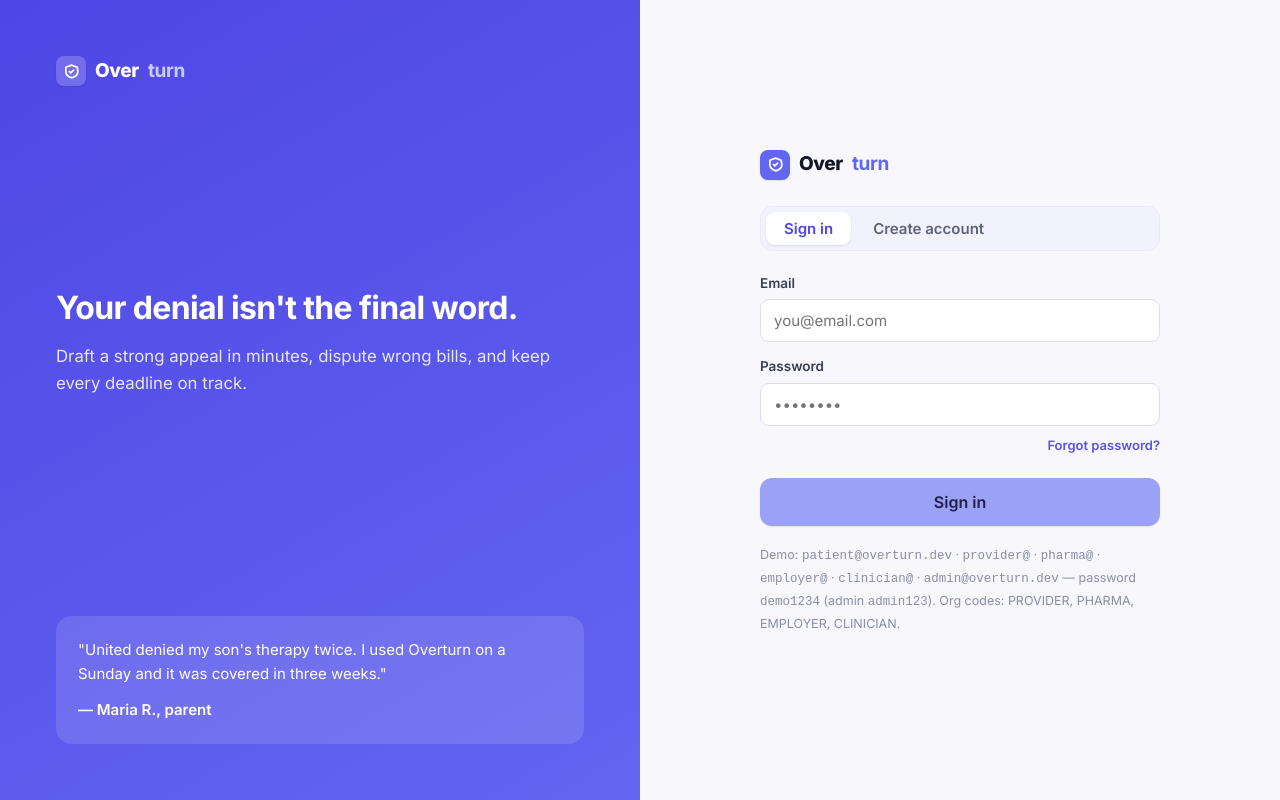
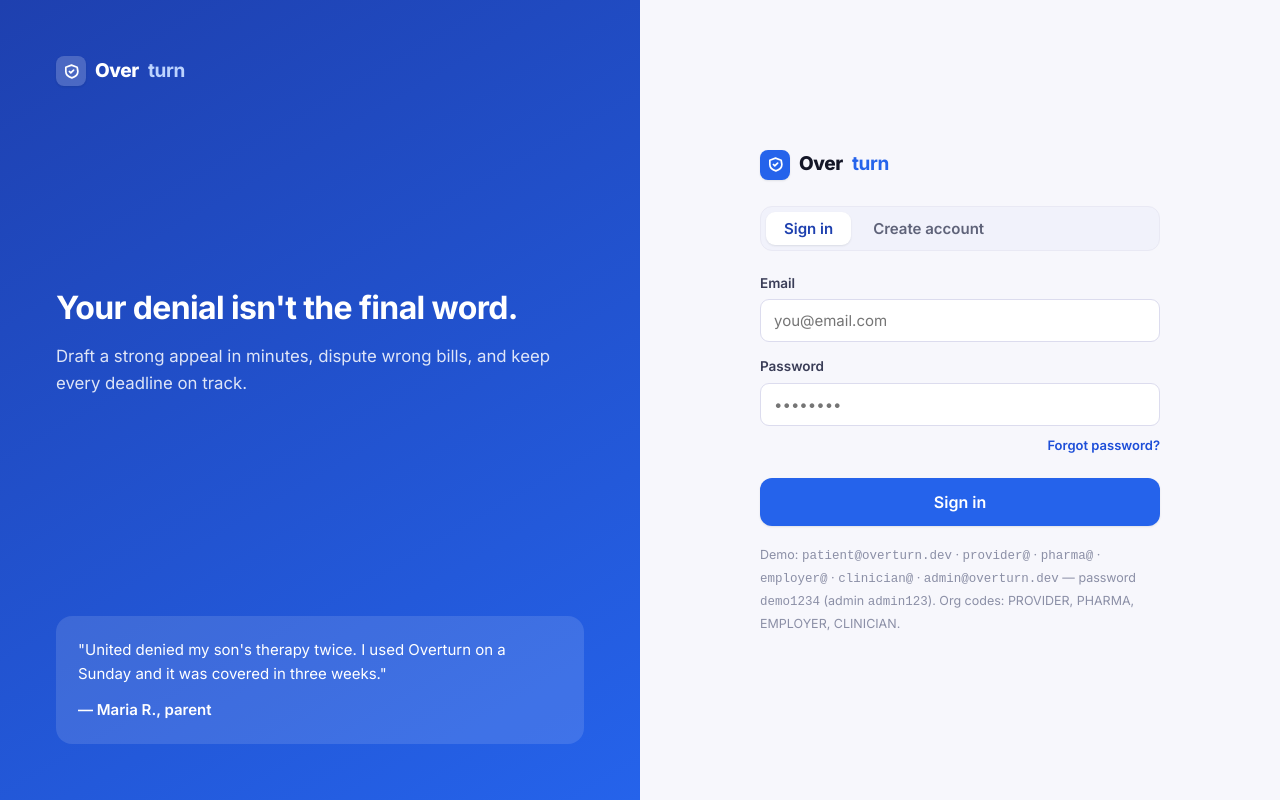
Before and after one commit to Sanjana-sun/reclaim, a website: page app/public/login.html in a window 1280 px wide. Drawn offline with Linux system fonts and the light colour scheme; no server answers.

Commit message:
Re-theme to trust blue (#2563eb); solid brand buttons with white text

```diff
--- a/app/public/css/app.css
+++ b/app/public/css/app.css
@@ -4,8 +4,8 @@
   --ink:#141627; --ink-2:#3a3d57; --mut:#5f6379; --faint:#8b8fa6;
   --line:#e9e9f4; --line-2:#dcdcee;
   --bg:#f7f7fc; --surface:#ffffff; --surface-2:#f1f2fb;
-  --brand:#6366f1; --brand-600:#5b52e6; --brand-700:#4f46e5; --brand-tint:#eef1ff; --brand-tint-2:#e0e4fe;
-  --accent:#6366f1;
+  --brand:#2563eb; --brand-600:#1d4ed8; --brand-700:#1e40af; --brand-tint:#eaf1fe; --brand-tint-2:#d3e3fd;
+  --accent:#2563eb;
   --warn:#9a6212; --warn-bg:#fbf0d8; --danger:#b4322b; --danger-bg:#fbeae8; --ok:#0e9f6e; --ok-bg:#e6f6ef;
   --radius:12px; --radius-lg:18px; --radius-sm:9px;
   --shadow-sm:0 1px 2px rgba(13,31,26,.06),0 1px 3px rgba(13,31,26,.04);
@@ -36,8 +36,8 @@ img,svg{max-width:100%;}
 
 /* buttons */
 .btn,button{font-family:inherit;font-size:15px;font-weight:600;border-radius:var(--radius-sm);padding:11px 20px;cursor:pointer;border:1px solid transparent;transition:.15s ease;display:inline-flex;align-items:center;justify-content:center;gap:8px;line-height:1;}
-.btn-primary,button:not(.ghost):not(.link){background:#9ba2f6;color:#22204a;box-shadow:var(--shadow-sm);}
-.btn-primary:hover,button:not(.ghost):not(.link):hover{background:#868ef2;color:#1c1a40;transform:translateY(-1px);box-shadow:var(--shadow);}
+.btn-primary,button:not(.ghost):not(.link){background:var(--brand);color:#fff;box-shadow:var(--shadow-sm);}
+.btn-primary:hover,button:not(.ghost):not(.link):hover{background:var(--brand-600);color:#fff;transform:translateY(-1px);box-shadow:var(--shadow);}
 .btn-ghost,button.ghost,.ghost{background:var(--surface);color:var(--ink)!important;border:1px solid var(--line-2);box-shadow:var(--shadow-sm);}
 .btn-ghost:hover,button.ghost:hover{background:var(--surface-2);border-color:var(--brand);color:var(--brand-700)!important;transform:translateY(-1px);}
 .btn-white{background:#fff;color:var(--brand-700)!important;}
--- a/app/public/login.html
+++ b/app/public/login.html
@@ -11,7 +11,7 @@
 </style></head><body>
 <div class="auth">
   <aside class="auth-aside">
-    <a class="brand" href="/" style="color:#fff;"><span class="logo" style="background:rgba(255,255,255,.2)"><svg width="17" height="17" viewBox="0 0 24 24" fill="none" stroke="#fff" stroke-width="2.4" stroke-linecap="round" stroke-linejoin="round"><path d="M9 12l2 2 4-4"/><path d="M21 12c0 5-3.5 7.5-8.5 9C7.5 19.5 4 17 4 12V6l8-3 8 3z"/></svg></span>Over<b style="color:#c7cdfe">turn</b></a>
+    <a class="brand" href="/" style="color:#fff;"><span class="logo" style="background:rgba(255,255,255,.2)"><svg width="17" height="17" viewBox="0 0 24 24" fill="none" stroke="#fff" stroke-width="2.4" stroke-linecap="round" stroke-linejoin="round"><path d="M9 12l2 2 4-4"/><path d="M21 12c0 5-3.5 7.5-8.5 9C7.5 19.5 4 17 4 12V6l8-3 8 3z"/></svg></span>Over<b style="color:#bcd3fe">turn</b></a>
     <div><h2>Your denial isn't the final word.</h2><p style="color:rgba(255,255,255,.85);font-size:1.05rem;">Draft a strong appeal in minutes, dispute wrong bills, and keep every deadline on track.</p></div>
     <div class="auth-quote">"United denied my son's therapy twice. I used Overturn on a Sunday and it was covered in three weeks."<div style="margin-top:12px;font-weight:600;">— Maria R., parent</div></div>
   </aside>
```
Also changed, not shown: app/public/index.html (+1 -1 lines), app/public/favicon.svg, app/public/og.svg.
